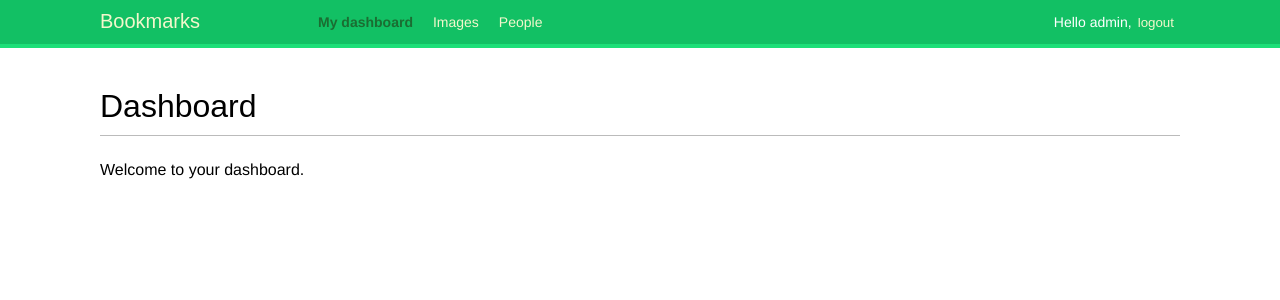
After one commit to sergey-kolesnik/bookmarks, a Django app: page /account/ in a window 1280 px wide. The commit adds this page. Shown: the top 300 px of the page. Run offline with Django 5.2, Linux system fonts and the light colour scheme; a user stored in the database is signed in; some web fonts are replaced.

Commit message:
update urls.py, views.py, base.py, setting.py;create login.html, lgged_out.html, dashboard.html

```diff
--- /dev/null
+++ b/bookmarks/account/templates/account/dashboard.html
@@ -0,0 +1,14 @@
+{% extends 'base.html' %}
+
+{% block title %}
+    Dashboard
+{% endblock  %}
+
+{% block content %}
+    <h1>
+        Dashboard
+    </h1>
+    <p>
+        Welcome to your dashboard.
+    </p>
+{% endblock  %}
--- a/bookmarks/account/templates/base.html
+++ b/bookmarks/account/templates/base.html
@@ -15,6 +15,40 @@
         <span class="logo">
             Bookmarks
         </span>
+        {% if request.user.is_authenticated %}
+            <ul class="menu">
+                <li {% if section == "dashboard" %}class="selected"{% endif %}>
+                    <a href="{% url 'dashboard' %}">
+                        My dashboard
+                    </a>
+                </li>
+                <li {% if section == "images" %}class="selected"{% endif %}>
+                    <a href="#">
+                        Images
+                    </a>
+                </li>
+                <li {% if section == "people" %}class="selected"{% endif %}>
+                    <a href="#">
+                        People
+                    </a>
+                </li>
+            </ul>
+        {% endif %}
+        <span class="user">
+            {% if request.user.is_authenticated %}
+                Hello {{ request.user.firstname|default:request.user.username }},
+                <form action="{% url "logout" %}" method="post">
+                    <button type=submit>
+                        logout
+                    </button>
+                    {% csrf_token %}
+                </form>
+            {% else %}
+                <a href="{% url 'login' %}">
+                    Log-in
+                </a>
+            {% endif %}
+        </span>
     </div>
     <div id="content">
         {% block content %}
--- a/bookmarks/account/urls.py
+++ b/bookmarks/account/urls.py
@@ -1,7 +1,15 @@
+from django.contrib.auth import views as auth_views
 from django.urls import path
 
-from .views import user_login
+from .views import (
+    user_login,
+    dashboard,
+    )
 
 urlpatterns = [
-    path("login/", user_login, name="login")
+    #предыдущий url входа
+    # path("login/", user_login, name="login")
+    path("login/", auth_views.LoginView.as_view(), name="login"),
+    path("logout/", auth_views.LogoutView.as_view(), name="logout"),
+    path("", dashboard, name="dashboard")
 ]
--- a/bookmarks/account/views.py
+++ b/bookmarks/account/views.py
@@ -4,10 +4,11 @@ from django.http import (
     HttpRequest,
 )
 from django.shortcuts import render
+from django.contrib.auth.decorators import login_required
 from .forms import LoginForm
 
 
-def user_login(request: HttpRequest):
+def user_login(request: HttpRequest) -> HttpResponse:
     if request.method == "POST":
         form = LoginForm(request.POST)
         if form.is_valid():
@@ -34,3 +35,14 @@ def user_login(request: HttpRequest):
                 "form": form
             }
         )
+
+
+@login_required
+def dashboard(request: HttpRequest) -> HttpResponse:
+    return render(
+        request,
+        "account/dashboard.html",
+        {
+            "section": "dashboard"
+        }
+    )
```
Also changed, not shown: bookmarks/account/templates/registration/logged_out.html (added, +15 -0 lines), bookmarks/account/templates/registration/login.html (added, +31 -0 lines), bookmarks/bookmarks/settings.py (+6 -1 lines), bookmarks/db.sqlite3.
